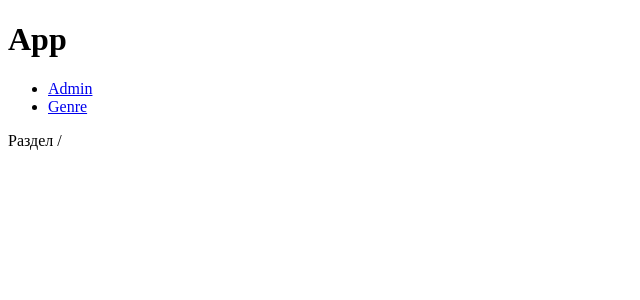
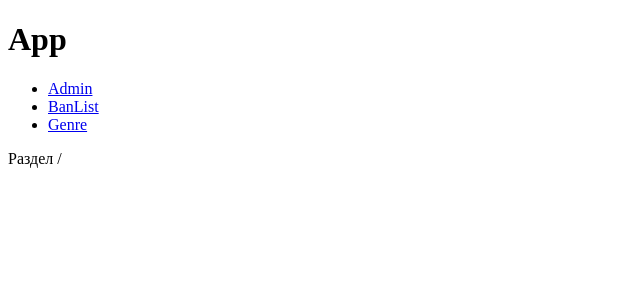
Before and after one commit to sdmytrenko/react-router-tutorial, a React app: page / in a window 1280 px wide. Shown: the top 300 px of the page, without its empty margins (0-640 px from the left). Built offline with nearby package versions, Linux system fonts and the light colour scheme.

Commit message:
Add nested route

```diff
--- /dev/null
+++ b/src/components/BanList.js
@@ -0,0 +1,11 @@
+import React, { Component } from 'react'
+
+export default class BanList extends Component {
+  render() {
+    return (
+      <div className='row'>
+        <div className='col-md-12'>Раздел /banlist</div>
+      </div>
+    )
+  }
+}
--- a/src/containers/App.js
+++ b/src/containers/App.js
@@ -9,6 +9,7 @@ export default class App extends Component {
       <h1>App</h1>
       <ul>
         <li><Link to='/admin'>Admin</Link></li>
+        <li><Link to='/admin/banlist'>BanList</Link></li>
         <li><Link to='/genre'>Genre</Link></li>
       </ul>
         {/* добавили вывод потомков */}
--- a/src/index.js
+++ b/src/index.js
@@ -4,6 +4,7 @@ import { render } from 'react-dom'
 import App from './containers/App'
 
 import Admin from './components/Admin'
+import BanList from './components/BanList'
 import Genre from './components/Genre'
 import Home from './components/Home'
 
@@ -13,7 +14,9 @@ render(
   <Router history={browserHistory}>
     <Route path='/' component={App}>
       <IndexRoute component={Home} />
-      <Route path='admin' component={Admin} />
+      <Route path='admin' component={Admin} >
+        <Route path='banlist' component={BanList} />
+      </Route>
       <Route path='genre' component={Genre} />
     </Route>
   </Router>,
```
